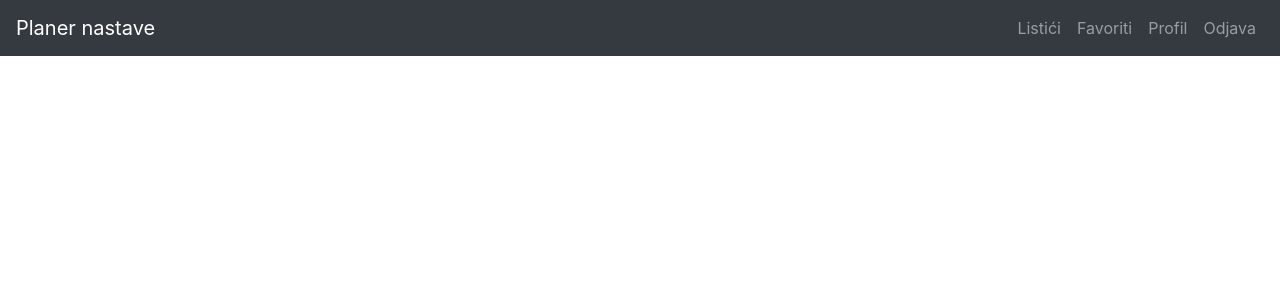
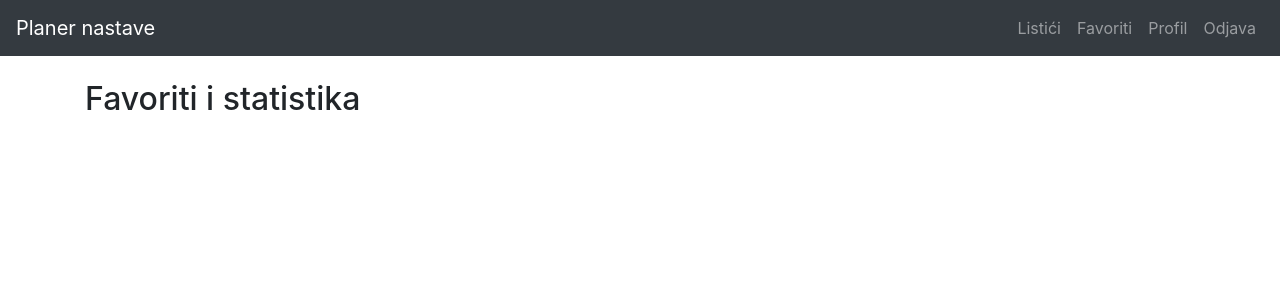
Before and after one commit to mputanecc-cloud/planer-nastave, a Vue app: page /favoriti in a window 1280 px wide. Shown: the top 300 px of the page. Built offline with nearby package versions, Linux system fonts and the light colour scheme; no server answers; sample sign-in values are in the browser's storage.

Commit message:
Kreiranje stranice za favorite i dodavanje rute

```diff
--- a/index.html
+++ b/index.html
@@ -4,7 +4,7 @@
     <meta charset="UTF-8" />
     <link rel="icon" href="/favicon.ico" />
     <meta name="viewport" content="width=device-width, initial-scale=1.0" />
-    <title>Vite App</title>
+    <title>Planer nastave</title>
   </head>
   <body>
     <div id="app"></div>
--- a/src/router/index.js
+++ b/src/router/index.js
@@ -3,6 +3,7 @@ import VueRouter from "vue-router"
 import LoginPage from "../views/LoginPage.vue"
 import ProfilPage from "../views/ProfilPage.vue"
 import ListiciPage from "../views/ListiciPage.vue"
+import FavoritiPage from "../views/FavoritiPage.vue"
 import { auth } from "../firebase"
 
 Vue.use(VueRouter)
@@ -23,6 +24,12 @@ const routes = [
     path: "/listici",
     name: "Listici",
     component: ListiciPage,
+    meta: { zahtijevaPrijavu: true }
+  },
+  {
+    path: "/favoriti",
+    name: "Favoriti",
+    component: FavoritiPage,
     meta: { zahtijevaPrijavu: true }
   }
 ]
--- /dev/null
+++ b/src/views/FavoritiPage.vue
@@ -0,0 +1,11 @@
+<template>
+  <div class="container mt-4">
+    <h2>Favoriti i statistika</h2>
+  </div>
+</template>
+
+<script>
+export default {
+  name: "FavoritiPage"
+}
+</script>
```
